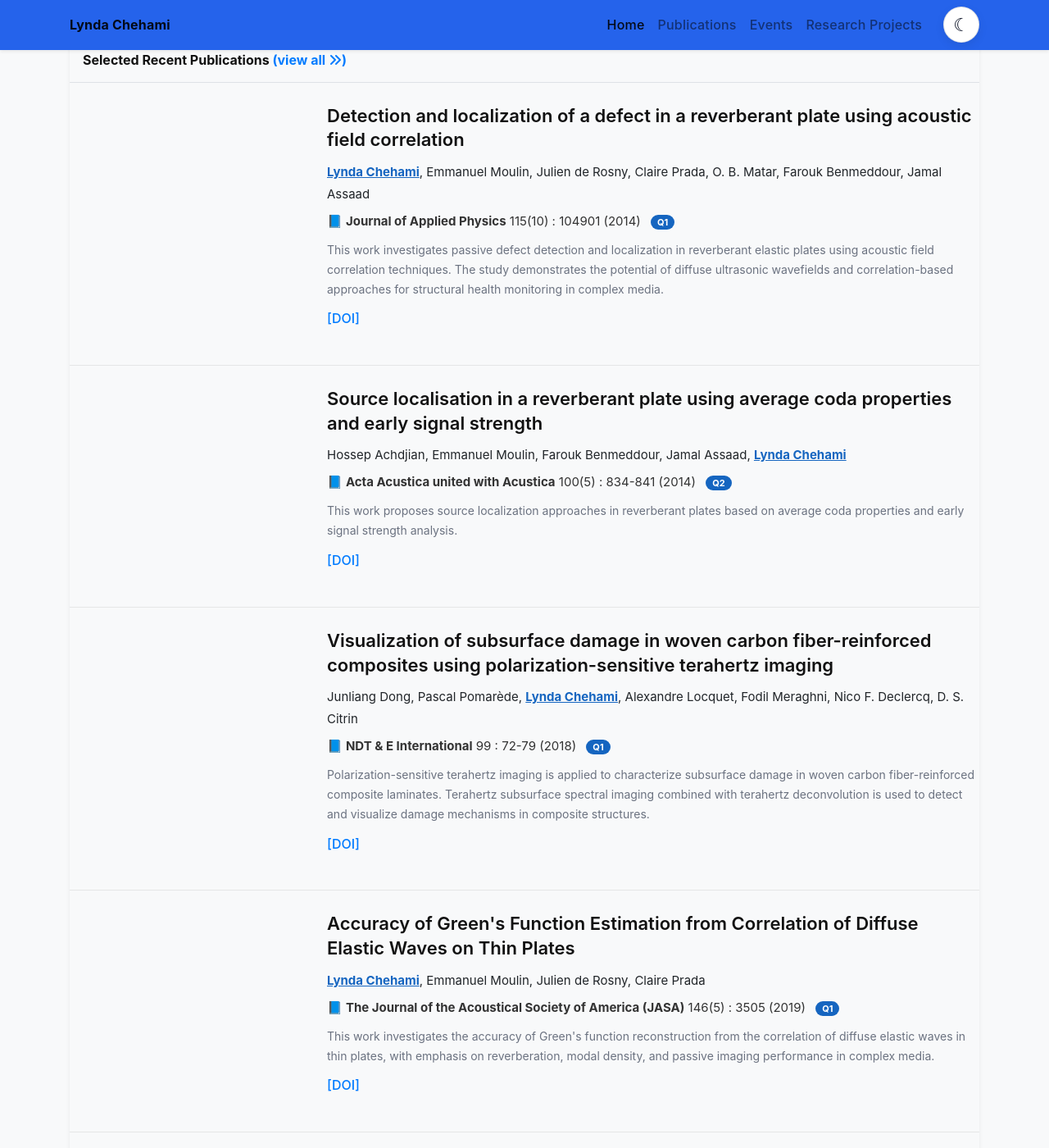
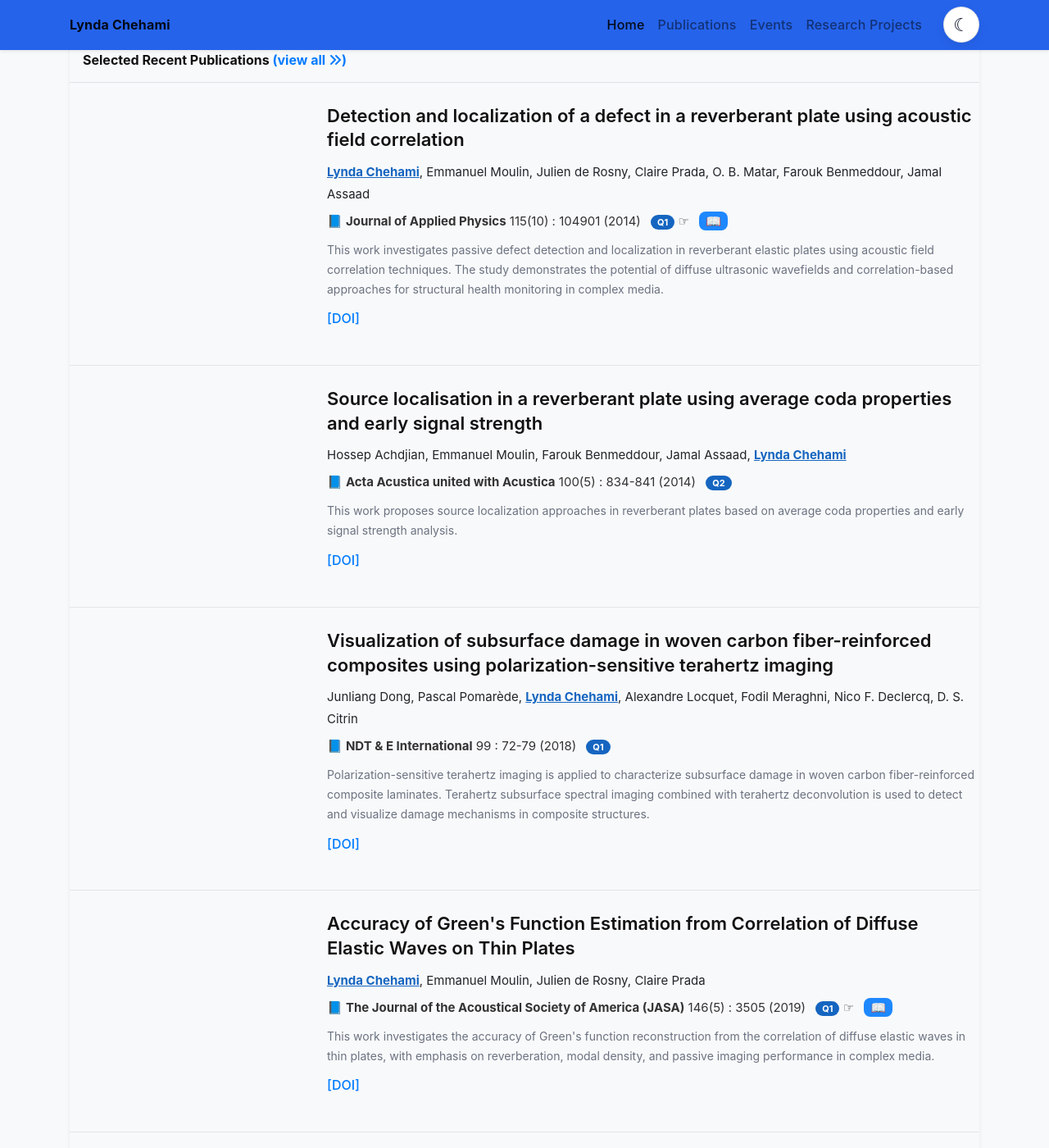
Before and after one commit to lchehami/lchehami.github.io, a Jekyll site: the page built from index.html, in a window 1280 px wide and 1400 px high, scrolled down 4019 px. Shown: the whole window at 82% size. Built offline with Jekyll 4.4.1, drawn with Linux system fonts in a browser that asks for light colours; nearby versions of some CDN libraries; a style sheet for code colours, icons or effects is not loaded.

Commit message:
Update publication_item.html

```diff
--- a/_includes/widgets/publication_item.html
+++ b/_includes/widgets/publication_item.html
@@ -43,9 +43,16 @@
 
       {{ item.pub_last }}
 
-      {% if item.qrank %}
-      <span class="qrank-badge">{{ item.qrank }}</span>
-      {% endif %}
+     {% if item.qrank %}
+<span class="qrank-badge">{{ item.qrank }}</span>
+{% endif %}
+
+{% if item.semantic_scholar_id %}
+<span class="citation-badge">
+  <span class="citation-icon">☞</span>
+  <span data-semantic-scholar-id="{{ item.semantic_scholar_id }}"></span>
+</span>
+{% endif %}
     </p>
 
     <p class="pub-abstract">{{ item.abstract }}</p>
```
